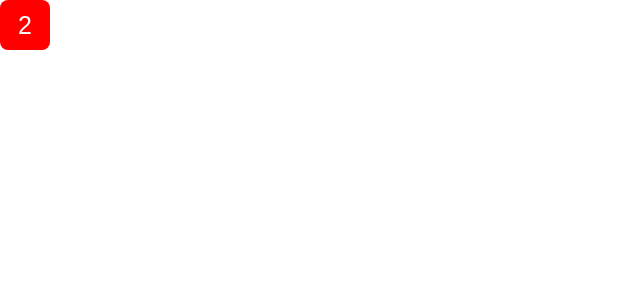
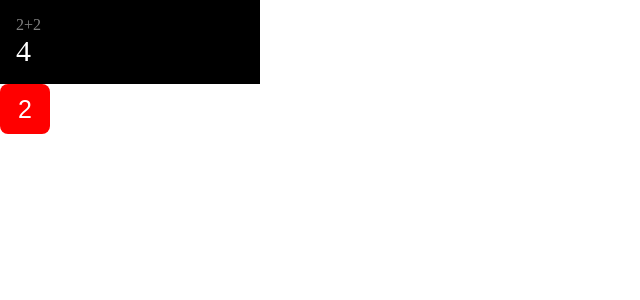
Before and after one commit to PauloHSOliveira/gama-academy-calculadora, a React (Create React App) app: page / in a window 1280 px wide. Shown: the top 300 px of the page, without its empty margins (0-640 px from the left). Built offline with nearby package versions, Linux system fonts and the light colour scheme.

Commit message:
chore: create screen component

```diff
--- a/src/App.tsx
+++ b/src/App.tsx
@@ -1,4 +1,5 @@
 import React from 'react';
+import Screen from './components/ScreenComponent'
 import Button from './components/Button'
 
 import './style.css'
@@ -6,6 +7,7 @@ import './style.css'
 function App() {
   return (
     <>
+      <Screen expression="2+2" result="4" />
       <Button onClick={() => { }} label="2" background="#ff0000" color="#fff" />
     </>
   );
--- /dev/null
+++ b/src/components/ScreenComponent/StyledComponents/index.ts
@@ -0,0 +1,17 @@
+import styled from "styled-components";
+
+export const ScreenContainer = styled.div`
+    width: 260px;
+    padding: 16px;
+    background: #000;
+
+    > div {
+        color: #808080;
+        font-size: 16px;
+    }
+
+    > div:last-child {
+        color:#fff;
+        font-size: 30px;
+    }
+`
--- /dev/null
+++ b/src/components/ScreenComponent/index.tsx
@@ -0,0 +1,12 @@
+import React from 'react';
+import { ScreenContainer } from './StyledComponents'
+import { IProps } from './types'
+
+const ScreenComponent: React.FC<IProps> = ({ expression, result }) => {
+    return <ScreenContainer>
+        <div>{expression}</div>
+        <div>{result}</div>
+    </ScreenContainer>
+}
+
+export default ScreenComponent;
--- /dev/null
+++ b/src/components/ScreenComponent/types/index.ts
@@ -0,0 +1,4 @@
+export interface IProps {
+    expression: string,
+    result: string
+}
```
Also changed, not shown: 1 other file (tests, documents, lock files or other folders).
